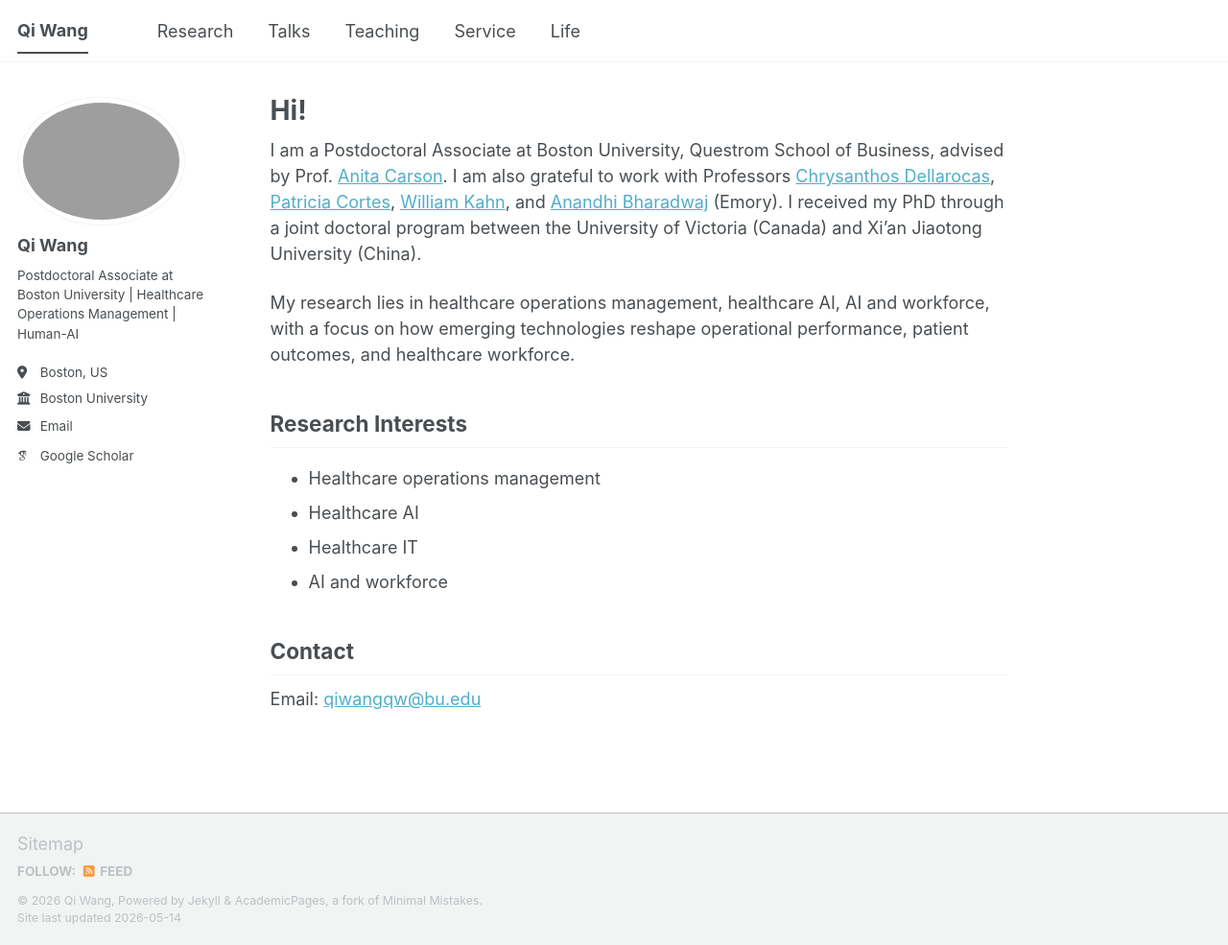
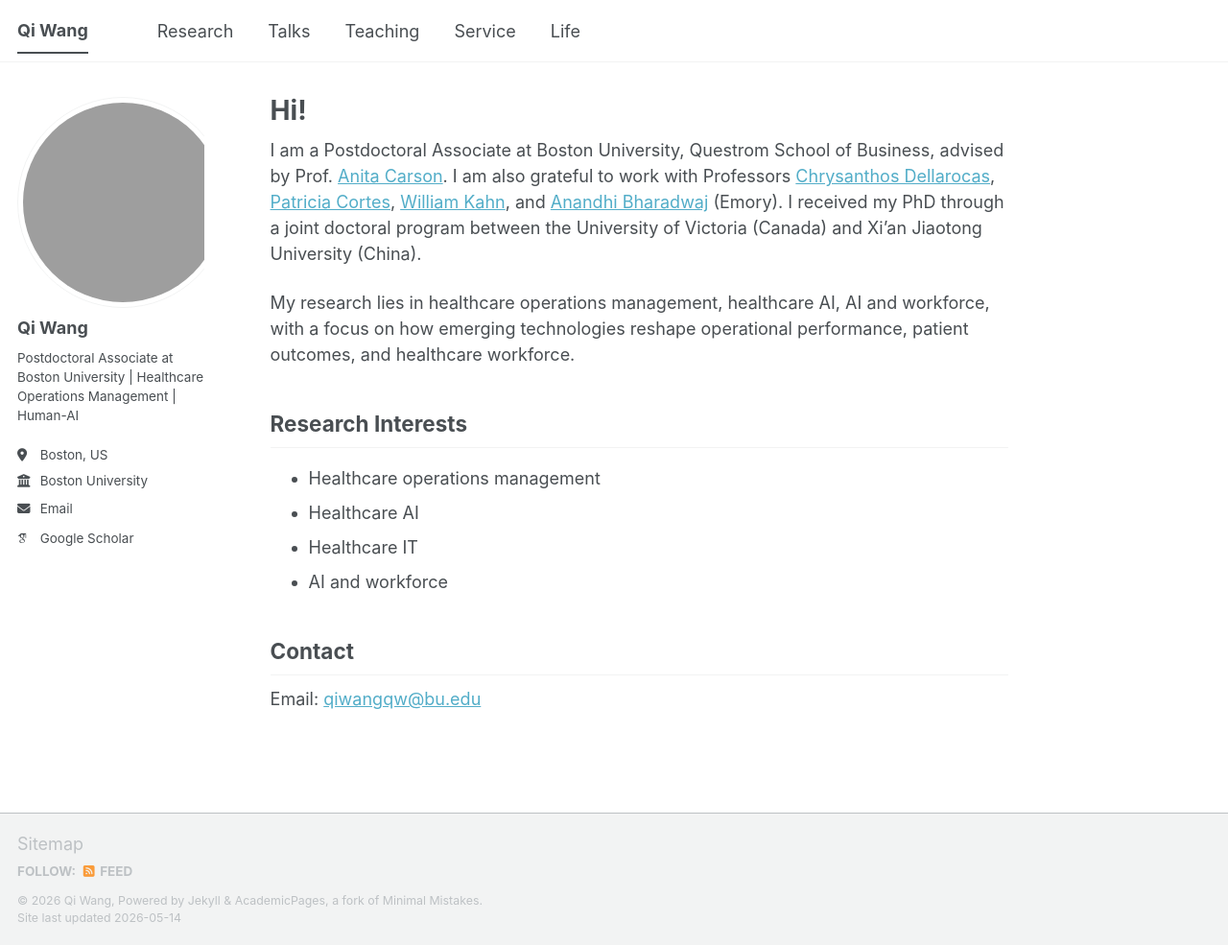
Before and after one commit to qiwang-katherine/qiwang-katherine.github.io, a Jekyll site: the page built from _pages/about.md, in a window 1280 px wide and 985 px high. Shown: the whole window at 96% size. Built offline with Jekyll 4.4.1, drawn with Linux system fonts in a browser that asks for light colours; some web fonts are replaced; a script bundle is joined from its source files by our own code; library files that are not in the unit come from our copies.

Commit message:
Update main.scss

```diff
--- a/assets/css/main.scss
+++ b/assets/css/main.scss
@@ -157,3 +157,16 @@
   border-radius: 6px;
   display: block;
 }
+
+/* ========== Enlarge sidebar profile photo ========== */
+.author__avatar {
+  width: 220px !important;
+  max-width: 220px !important;
+}
+
+.author__avatar img {
+  width: 220px !important;
+  max-width: 220px !important;
+  height: 220px !important;
+  border-radius: 50%;
+}
```
